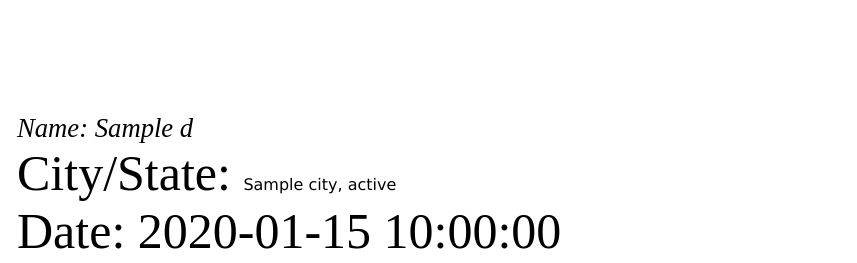
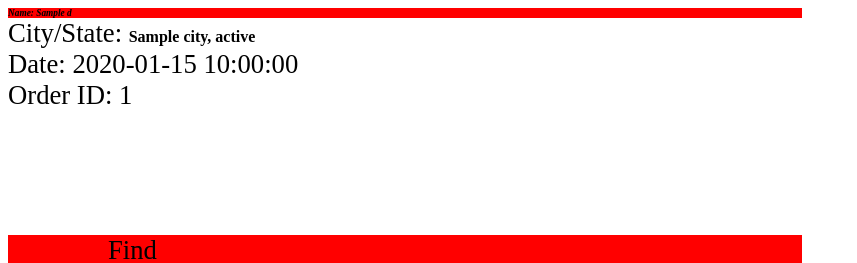
Before and after one commit to BigMountainTiger/python-excercise-repository, a Python web app: template c-01-python-pdf-generation/template/invoice.html in a window 1280 px wide. Shown: the top 263 px of the page, without its empty margins (0-857 px from the left). Run offline with Jinja, Linux system fonts and the light colour scheme; the template is opened without the code that fills it: most values are stand-ins (such as "Sample title", 1, 10 or a date in 2020).

Commit message:
Keep testing the css

```diff
--- a/c-01-python-pdf-generation/generate-pdf.py
+++ b/c-01-python-pdf-generation/generate-pdf.py
@@ -77,7 +77,7 @@ def convertAll_by_stream():
   start_time = time.time()
 
   merger = PdfFileMerger()
-  for i in range(10):
+  for i in range(2):
       f_stream = convertHtmlToPdf_stream(sourceHtml, i)
       merger.append(f_stream)
 
--- a/c-01-python-pdf-generation/template/invoice.html
+++ b/c-01-python-pdf-generation/template/invoice.html
@@ -1,16 +1,28 @@
 <!DOCTYPE html>
 <html lang="en">
   <head>
-    <link rel="stylesheet" href="invoice.css">
+    <style>
+      body {
+        width: 21cm;
+        height: 29.7cm;
+        font-size: 20pt;
+      }
+
+      .name {
+        font-style: italic;
+        font-weight: bold;
+        font-size: 7pt;
+      }
+    </style>
   </head>
 
-  <body style="font-size: 50px;">
-    <div class="name">
+  <body>
+    <div class="name" style="background-color: red;">
       Name: {{ d.company_name }}
     </div>
 
     <div>
-      City/State: <span style="font-size: 12pt; font-family: Verdana;">{{ d.city }}, {{ d.state }}</span>
+      City/State: <span style="font-size: 12pt; font-weight: bold;">{{ d.city }}, {{ d.state }}</span>
     </div>
 
     <div>
@@ -21,7 +33,13 @@
       Order ID: {{ d.order_id }}
     </div>
 
-    <img src="/home/song/Sandbox/python-examples/python-excercise-repository/c-01-python-pdf-generation/template/Big.jpeg" />
+    <br/><br/><br/><br/>
+
+    <div style="width: 100%; background-color: red; position: relative;">
+      &nbsp;<span style="position: absolute; display: inline-block; left: 100px;">Find</span>
+    </div>
+
+    <img style="height: auto;" src="/home/song/Sandbox/python-examples/python-excercise-repository/c-01-python-pdf-generation/template/Big.jpeg" />
 
 </body>
 </html>
```
Also changed, not shown: 1 other file.
